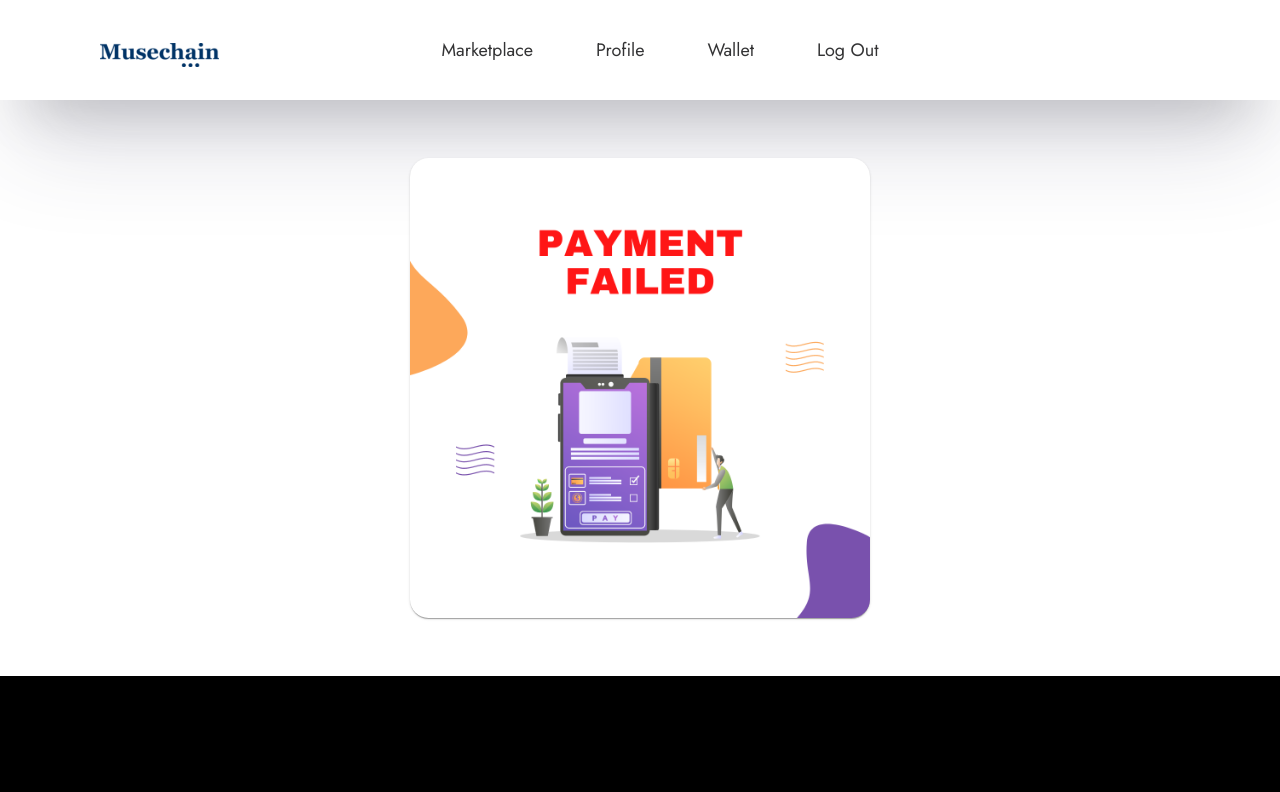
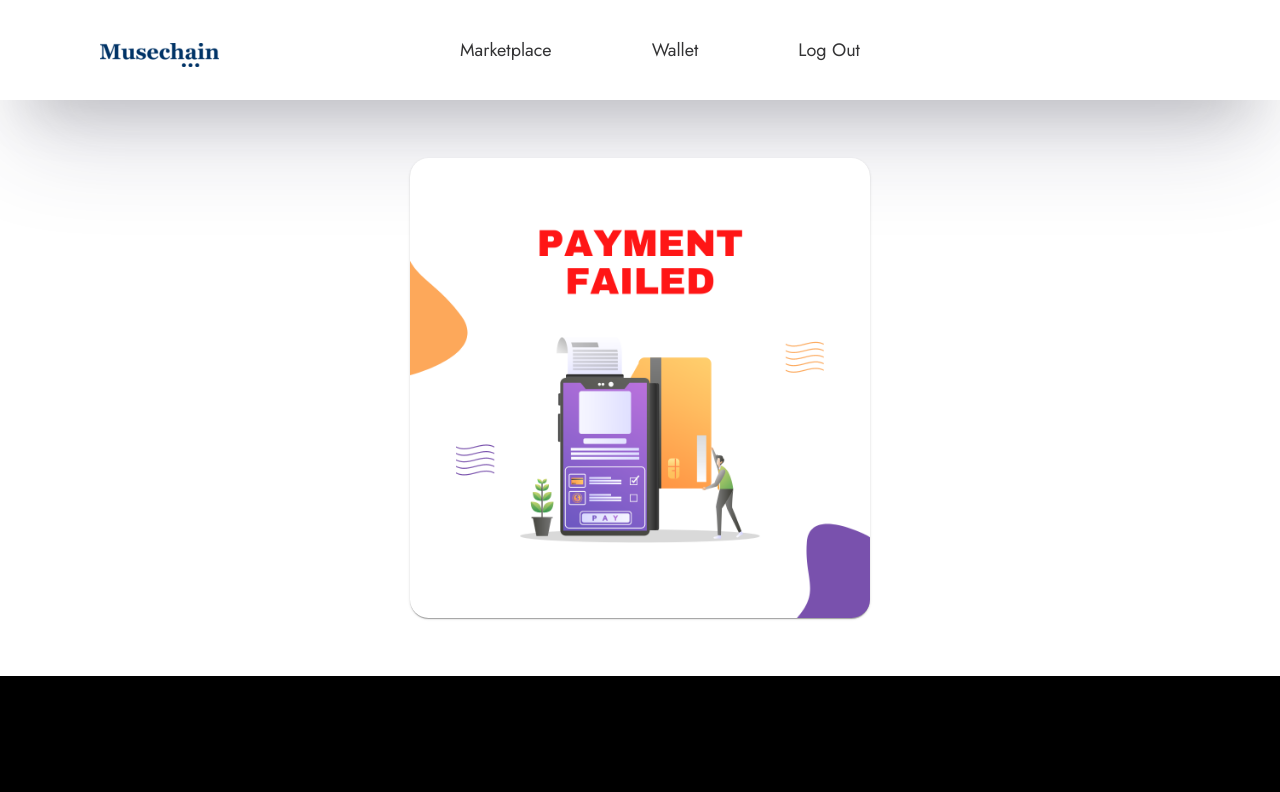
Before and after one commit to Musechainofficial/MuseChain_Client, a React (Create React App) app: page /failed in a window 1280 px wide. Shown: the top 792 px of the page. Built offline with nearby package versions, Linux system fonts and the light colour scheme; a web font is replaced by a local one.

Commit message:
removed profile page

```diff
--- a/src/components/Navbar/usernav.js
+++ b/src/components/Navbar/usernav.js
@@ -27,9 +27,6 @@ const NavBarComponent = () => {
               <NavLink to="/marketplace">Marketplace</NavLink>
             </li>
             <li>
-              <NavLink to="/profile">Profile</NavLink>
-            </li>
-            <li>
               <NavLink to="/wallet">Wallet</NavLink>
             </li>
             <li>
```
